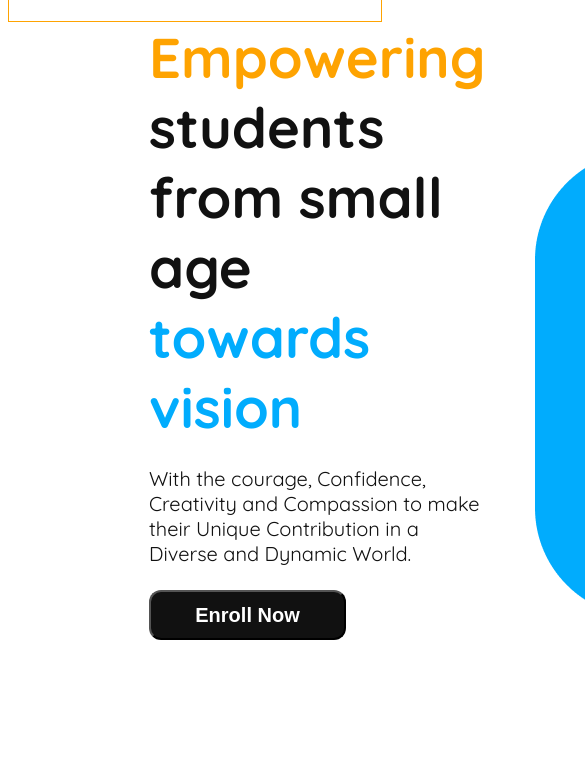
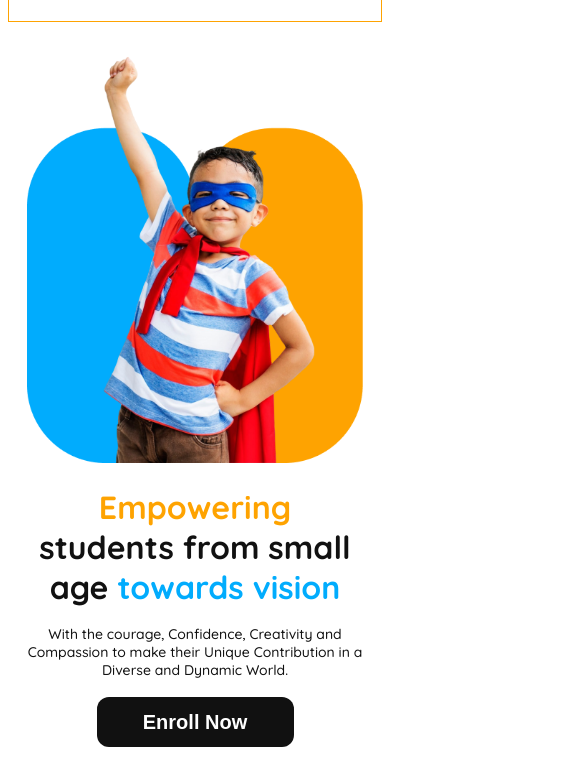
Before and after one commit to MISFOfficial/B11-A2-Kids-School, a plain HTML site: page index.html in a window 390 px wide. Shown: the part 82-844 px from the top of the page, 585 px wide, since content can reach past the window. Drawn offline with Linux system fonts and the light colour scheme.

Commit message:
banner responsive done

```diff
--- a/style.css
+++ b/style.css
@@ -120,6 +120,7 @@ body{
     background: rgb(17, 17, 17);
     font-size: 20px;
     font-weight: 700;
+    border: 0px;
 }
 .title{
     display: flex;
@@ -156,4 +157,37 @@ body{
     .navigation>button{
         display: none;
     }
+
+    /*bannder section*/
+    .banner{
+        padding-left: 16px;
+        padding-right: 16px;
+        margin-top: 28px;
+        flex-direction: column-reverse;
+        align-items: center;
+        justify-content: center;
+        text-align: center;
+        gap: 0px;
+
+    }
+    .title{
+        margin-top: 20px;
+        align-items: center;
+        gap: 18px;
+    }
+    .banner>div>img{
+        width: 336.58px;
+        height: 413px;
+        padding: 0px;
+        margin: 0px;
+    }
+    .banner>div>h1{
+        font-size: 32px;
+        font-weight: 700;
+    }
+    .banner>div>p{
+        font-size: 14px;
+        font-weight: 500;
+    }
+
 }
```
